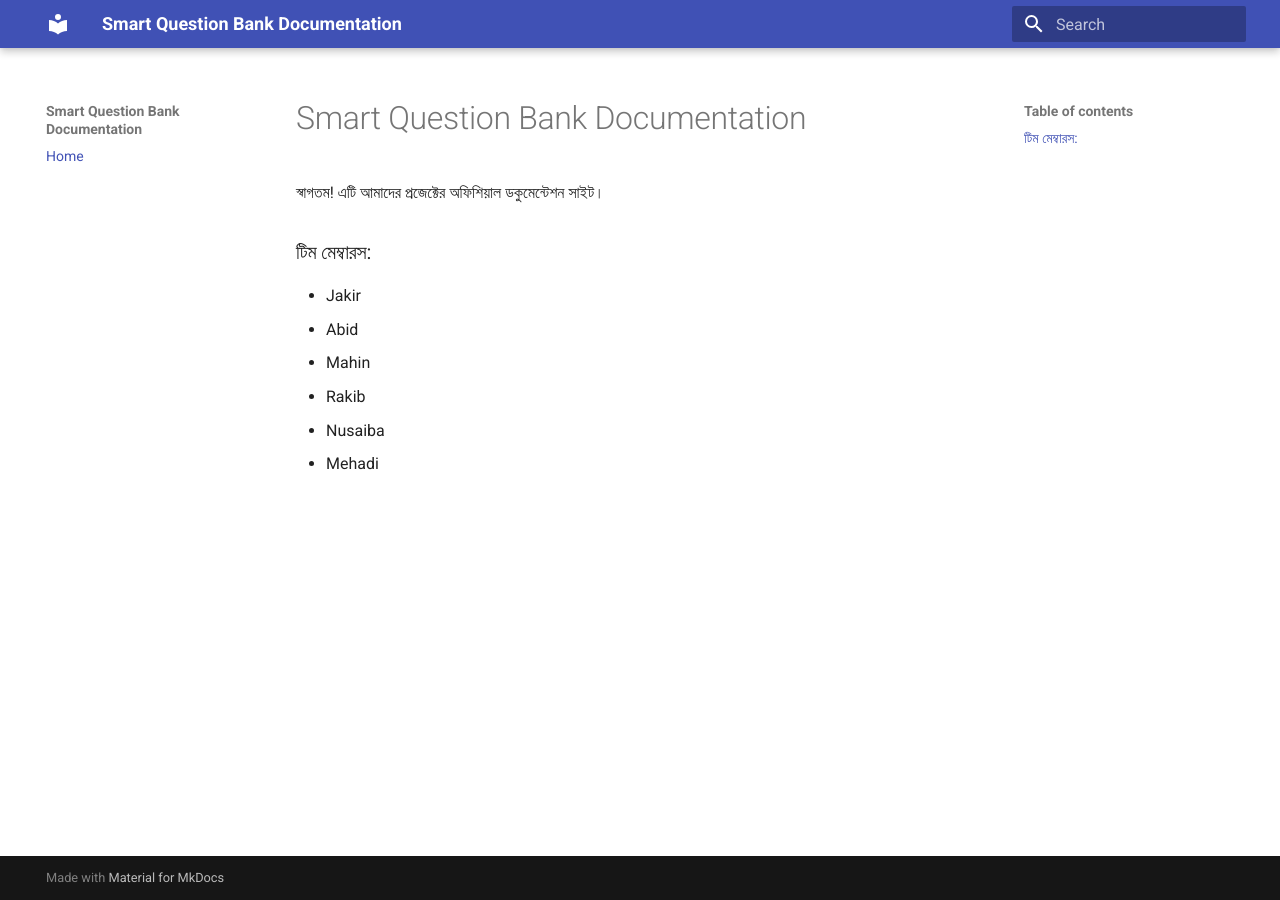
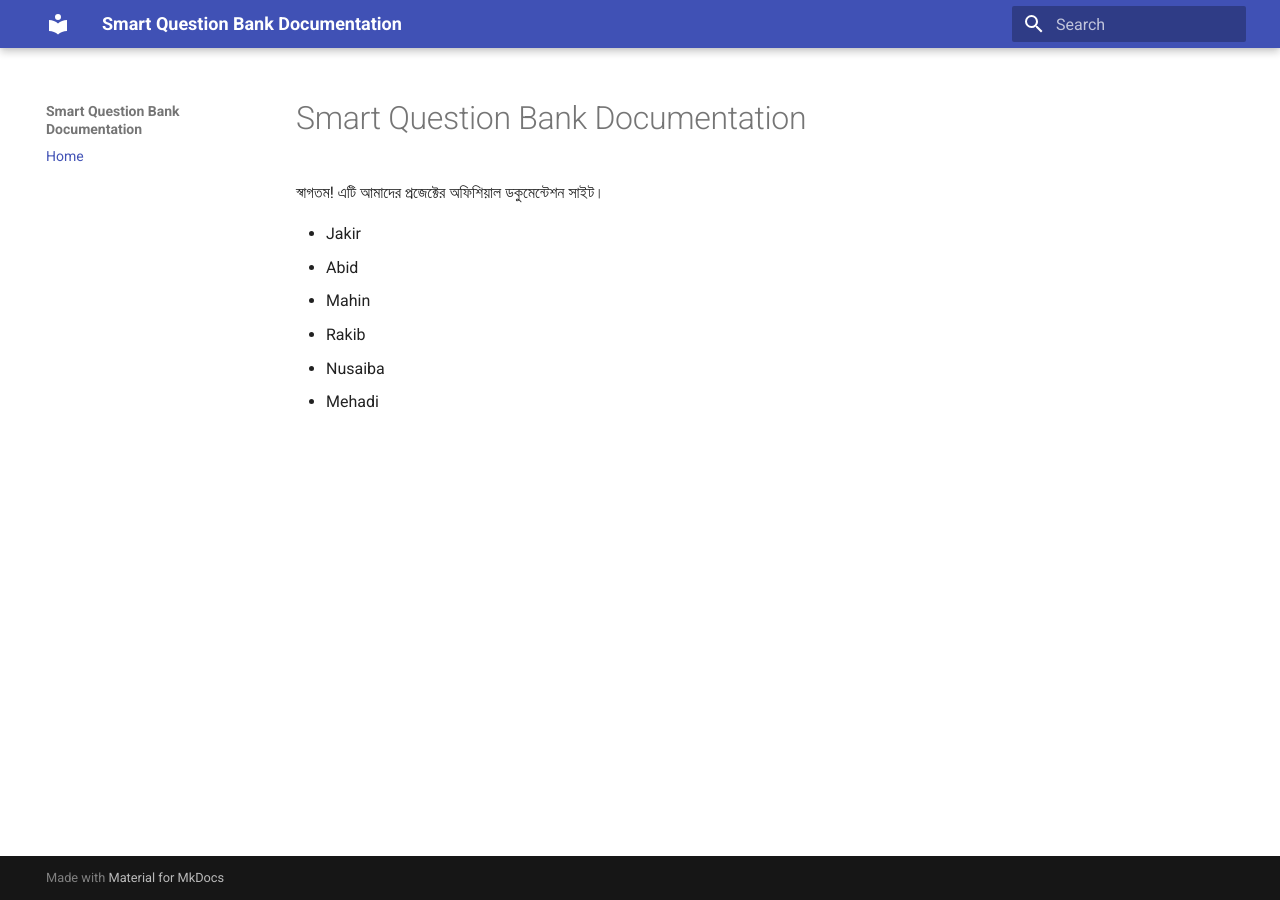
Before and after one commit to RakibCSE30/Project, an MkDocs documentation site: the page built from resources/documents/index.md, in a window 1280 px wide. Built offline with MkDocs 1.6.1 and Material for MkDocs 9.7.7, drawn with Linux system fonts in a browser that asks for light colours.

```diff
--- a/resources/documents/index.md
+++ b/resources/documents/index.md
@@ -2,7 +2,7 @@
 
 স্বাগতম! এটি আমাদের প্রজেক্টের অফিশিয়াল ডকুমেন্টেশন সাইট।
 
-### টিম মেম্বারস:
+
 * Jakir
 * Abid
 * Mahin
```
